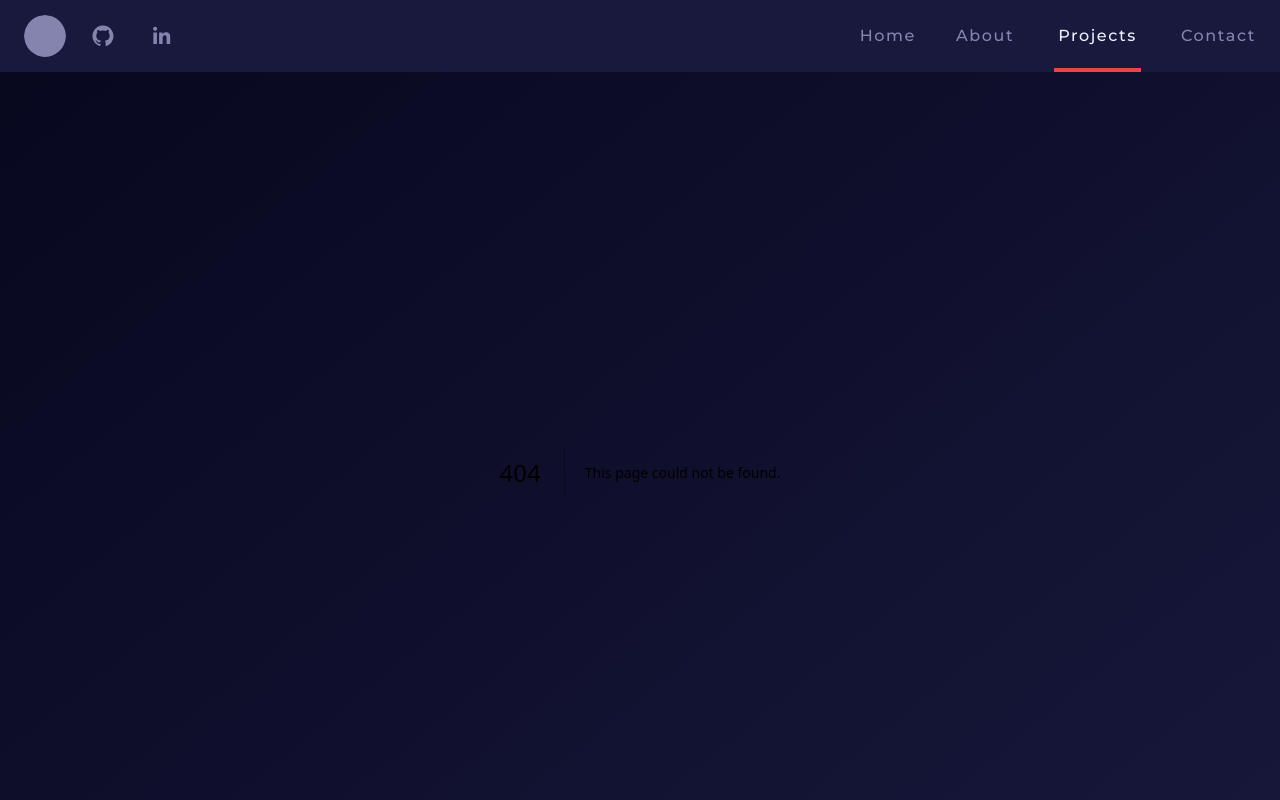
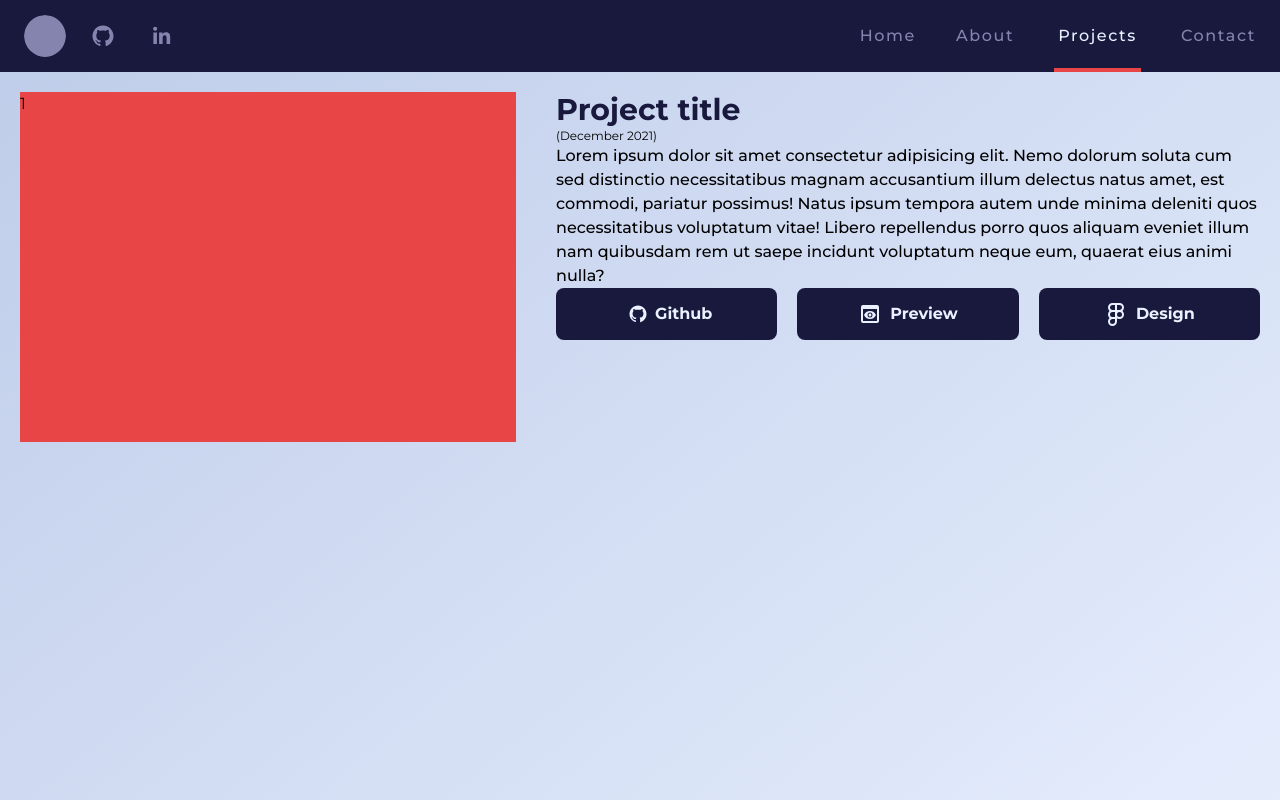
Before and after one commit to BlazejakPiotr/pb-portfolio, a Next.js app: page /projects/1 in a window 1280 px wide. Before the commit this address had no page. Shown: the top 800 px of the page. Built offline with nearby package versions, Linux system fonts and the light colour scheme.

Commit message:
feat(project): created project page

```diff
--- /dev/null
+++ b/src/app/projects/[slug]/page.tsx
@@ -0,0 +1,76 @@
+"use client";
+import { useEffect } from "react";
+import { MdPreview } from "react-icons/md";
+import { usePathname } from "next/navigation";
+import Link from "next/link";
+import { SocialIcon } from "react-social-icons";
+import { FiFigma } from "react-icons/fi";
+export default function Project() {
+  const pathname = usePathname();
+  useEffect(() => {
+    console.log(pathname);
+  }, [pathname]);
+  return (
+    <section className="max-w-7xl mx-auto p-5 min-h-screen flex flex-col ">
+      <div className="flex flex-col-reverse flex-wrap md:flex-row gap-10">
+        <div className="w-full lg:w-2/5 bg-orange min-h-[350px]">1</div>
+        <div className="flex-1">
+          <h1 className="text-3xl w-full text-light-navy font-bold h-min ">
+            Project title
+          </h1>
+          <p className="text-xs">(December 2021)</p>
+
+          <p className="font-medium">
+            Lorem ipsum dolor sit amet consectetur adipisicing elit. Nemo
+            dolorum soluta cum sed distinctio necessitatibus magnam accusantium
+            illum delectus natus amet, est commodi, pariatur possimus! Natus
+            ipsum tempora autem unde minima deleniti quos necessitatibus
+            voluptatum vitae! Libero repellendus porro quos aliquam eveniet
+            illum nam quibusdam rem ut saepe incidunt voluptatum neque eum,
+            quaerat eius animi nulla?
+          </p>
+
+          <ul className="flex gap-5">
+            <li className=" w-full  h-[52px]   flex-1">
+              <Link
+                href={"/"}
+                className=" bg-light-navy rounded-lg py-2 text-light-blue flex justify-center items-center font-bold  h-full"
+              >
+                <SocialIcon
+                  className=" text-light-blue rounded-full"
+                  url="https://github.com"
+                  style={{ width: 34, height: 34 }}
+                  bgColor="transparent"
+                  fgColor="currentColor"
+                />{" "}
+                Github
+              </Link>
+            </li>
+            <li className=" w-full h-[52px]  flex-1">
+              <Link
+                href={"/"}
+                className=" bg-light-navy rounded-lg py-2 text-light-blue flex justify-center items-center font-bold  h-full gap-2"
+              >
+                <span className="text-2xl">
+                  <MdPreview />
+                </span>
+                Preview
+              </Link>
+            </li>
+            <li className=" w-full h-[52px]  flex-1">
+              <Link
+                href={"/"}
+                className=" bg-light-navy rounded-lg py-2 text-light-blue flex justify-center items-center font-bold  h-full gap-2"
+              >
+                <span className="text-2xl">
+                  <FiFigma />
+                </span>
+                Design
+              </Link>
+            </li>
+          </ul>
+        </div>
+      </div>
+    </section>
+  );
+}
--- a/src/app/template.tsx
+++ b/src/app/template.tsx
@@ -1,14 +1,20 @@
+"use client";
 import React from "react";
 import Navbar from "./components/Navbar";
 import Footer from "./components/Footer";
+import { usePathname } from "next/navigation";
 
-export default async function Template({
-  children,
-}: {
-  children: React.ReactNode;
-}) {
+export default function Template({ children }: { children: React.ReactNode }) {
+  const pathname = usePathname();
+
   return (
-    <div className=" min-h-screen w-full overflow-x-hidden bg-gradient-to-tl  from-light-navy to-navy">
+    <div
+      className={`min-h-screen w-full overflow-x-hidden bg-gradient-to-tl  ${
+        pathname.startsWith("/projects/")
+          ? "from-light-blue to-blue"
+          : "from-light-navy to-navy"
+      }`}
+    >
       <Navbar />
       <main>{children}</main>
       <Footer />
```
